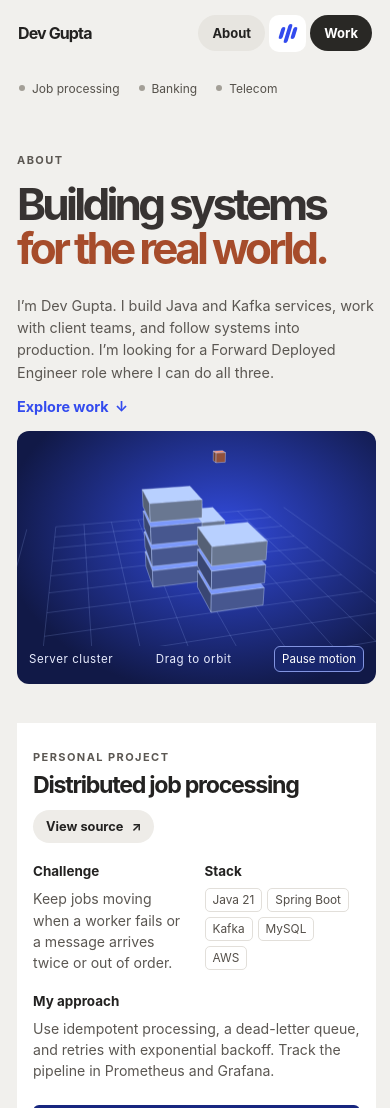
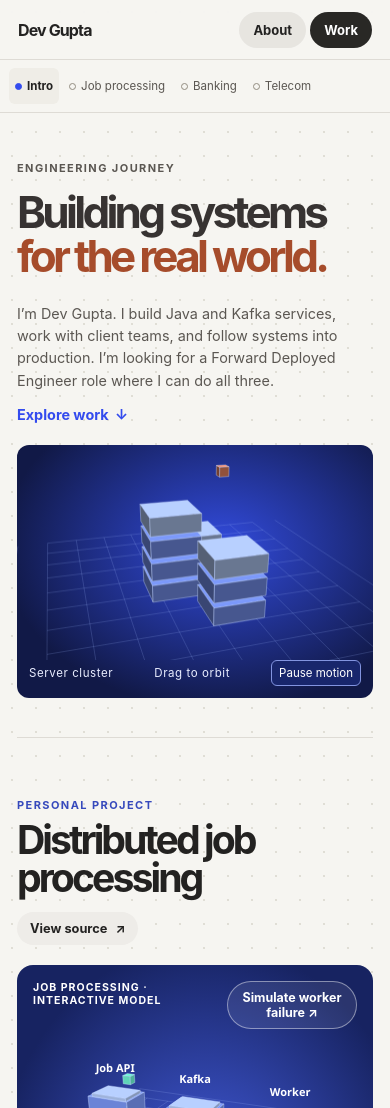
Before and after one commit to DevGup/Portfolio, a plain HTML site: page Portfolio/dist/index.html in a window 390 px wide. Shown: the top 1108 px of the page. Drawn offline with Linux system fonts and the light colour scheme.

Commit message:
Turn portfolio case studies into a scrollable journey

```diff
--- a/Portfolio/dist/index.html
+++ b/Portfolio/dist/index.html
@@ -15,7 +15,6 @@
     <a class="brand" href="#top">Dev Gupta</a>
     <nav class="main-nav" aria-label="Main navigation">
       <a href="#about">About</a>
-      <a class="mark" href="#top" aria-label="Dev Gupta, home" aria-hidden="false"><span></span><span></span><span></span></a>
       <a class="selected" href="#work">Work</a>
     </nav>
     <div class="header-links">
@@ -24,20 +23,22 @@
     </div>
   </header>
 
-  <nav class="index" aria-label="Project index">
-    <a href="#jobs"><span></span>Job processing</a>
-    <a href="#banking"><span></span>Banking</a>
-    <a href="#telecom"><span></span>Telecom</a>
+  <nav class="index" aria-label="Journey chapters">
+    <p class="index-title" aria-hidden="true">Chapters</p>
+    <a href="#about"><span aria-hidden="true"></span>Intro</a>
+    <a href="#jobs"><span aria-hidden="true"></span>Job processing</a>
+    <a href="#banking"><span aria-hidden="true"></span>Banking</a>
+    <a href="#telecom"><span aria-hidden="true"></span>Telecom</a>
   </nav>
 
   <main id="main">
     <section id="about" class="hero frame" aria-labelledby="intro">
       <div class="hero-copy">
-        <p class="label">About</p>
+        <p class="label">Engineering journey</p>
         <h1 id="intro">Building systems<br> <em>for the real world.</em></h1>
         <div class="hero-foot">
           <p>I’m Dev Gupta. I build Java and Kafka services, work with client teams, and follow systems into production. I’m looking for a Forward Deployed Engineer role where I can do all three.</p>
-          <a class="next" href="#work">Explore work <span aria-hidden="true">↓</span></a>
+          <a class="next" href="#jobs">Explore work <span aria-hidden="true">↓</span></a>
         </div>
       </div>
       <figure class="hero-model">
@@ -48,12 +49,11 @@
 
     <section id="work" class="work frame" aria-label="Selected work">
       <article class="case" id="jobs" aria-labelledby="jobs-title">
-        <div class="case-info">
-          <div><p class="label">Personal project</p><h2 id="jobs-title">Distributed job processing</h2><a class="pill" href="https://github.com/DevGup/job-processing-system">View source <span aria-hidden="true">↗</span></a></div>
-          <div><h3>Challenge</h3><p>Keep jobs moving when a worker fails or a message arrives twice or out of order.</p></div>
-          <div><h3>Stack</h3><ul class="tags"><li>Java 21</li><li>Spring Boot</li><li>Kafka</li><li>MySQL</li><li>AWS</li></ul></div>
-          <div><h3>My approach</h3><p>Use idempotent processing, a dead-letter queue, and retries with exponential backoff. Track the pipeline in Prometheus and Grafana.</p></div>
-        </div>
+        <header class="case-title">
+          <p class="label">Personal project</p>
+          <h2 id="jobs-title">Distributed job processing</h2>
+          <a class="pill" href="https://github.com/DevGup/job-processing-system">View source <span aria-hidden="true">↗</span></a>
+        </header>
         <figure class="art pipeline" aria-labelledby="pipeline-title">
           <div class="art-head">
             <figcaption id="pipeline-title">Job processing · Interactive model</figcaption>
@@ -69,37 +69,50 @@
           </div>
           <p class="art-status" id="pipeline-status" role="status">The API queues jobs in Kafka. A worker consumes each job.</p>
         </figure>
+        <div class="case-info">
+          <div><h3>Challenge</h3><p>Keep jobs moving when a worker fails or a message arrives twice or out of order.</p></div>
+          <div><h3>My approach</h3><p>Use idempotent processing, a dead-letter queue, and retries with exponential backoff. Track the pipeline in Prometheus and Grafana.</p></div>
+          <div><h3>Stack</h3><ul class="tags"><li>Java 21</li><li>Spring Boot</li><li>Kafka</li><li>MySQL</li><li>AWS</li></ul></div>
+        </div>
       </article>
 
       <article class="case" id="banking" aria-labelledby="banking-title">
-        <div class="case-info">
-          <div><p class="label">LTIMindtree · Citi engagement</p><h2 id="banking-title">Core banking reliability</h2><p class="tenure">Jun 2024 – Present</p></div>
-          <div><h3>Challenge</h3><p>Recurring SLA failures across 500+ Autosys jobs and slow queries in core banking workflows.</p></div>
-          <div><h3>Stack</h3><ul class="tags"><li>Kafka</li><li>SQL</li><li>Redis</li><li>Autosys</li></ul></div>
-          <div><h3>My approach</h3><p>Tuned Kafka and batch schedules, indexed database queries, and added Redis caching. I also automated recurring production diagnostics with Python and Korn Shell.</p></div>
-        </div>
+        <header class="case-title">
+          <p class="label">LTIMindtree · Citi engagement</p>
+          <h2 id="banking-title">Core banking reliability</h2>
+          <p class="tenure">Jun 2024 – Present</p>
+        </header>
         <figure class="art banking" aria-labelledby="bank-art">
           <figcaption class="art-label" id="bank-art">Batch completion · Eastern Standard Time</figcaption>
           <div class="clock" aria-hidden="true"><span class="clock-hand"></span></div>
           <div class="metric" aria-label="Batch completion moved from 6 a.m. to 3 a.m."><span>06:00</span><b aria-hidden="true">→</b><strong>03:00</strong></div>
           <p class="art-status">Core banking queries also dropped from five minutes to two.</p>
         </figure>
+        <div class="case-info">
+          <div><h3>Challenge</h3><p>Recurring SLA failures across 500+ Autosys jobs and slow queries in core banking workflows.</p></div>
+          <div><h3>My approach</h3><p>Tuned Kafka and batch schedules, indexed database queries, and added Redis caching. I also automated recurring production diagnostics with Python and Korn Shell.</p></div>
+          <div><h3>Stack</h3><ul class="tags"><li>Kafka</li><li>SQL</li><li>Redis</li><li>Autosys</li></ul></div>
+        </div>
       </article>
 
       <article class="case" id="telecom" aria-labelledby="telecom-title">
-        <div class="case-info">
-          <div><p class="label">Jio Platforms</p><h2 id="telecom-title">Telecom configuration</h2><p class="tenure">Oct 2023 – Jun 2024</p></div>
-          <div><h3>Challenge</h3><p>Each vendor request required validating data and updating set-top box configurations for regional requirements.</p></div>
-          <div><h3>Stack</h3><ul class="tags"><li>Python</li><li>Linux</li></ul></div>
-          <div><h3>My approach</h3><p>Worked with Verimetrics on regional configurations and automated vendor validation. Monitored eight Linux servers during high-traffic IPL periods.</p></div>
-        </div>
+        <header class="case-title">
+          <p class="label">Jio Platforms</p>
+          <h2 id="telecom-title">Telecom configuration</h2>
+          <p class="tenure">Oct 2023 – Jun 2024</p>
+        </header>
         <figure class="art telecom" aria-labelledby="telecom-art">
           <figcaption class="art-label" id="telecom-art">Set-top box updates · Time per request</figcaption>
           <div class="comparison">
-            <div><span>Before automation</span><div class="bar"><strong>3 hours</strong></div></div>
-            <div><span>With automation</span><div class="bar short"><strong>30 min</strong></div></div>
+            <div><p><span>Before automation</span><strong>3 hours</strong></p><div class="bar" aria-hidden="true"></div></div>
+            <div><p><span>With automation</span><strong>30 min</strong></p><div class="bar short" aria-hidden="true"></div></div>
           </div>
         </figure>
+        <div class="case-info">
+          <div><h3>Challenge</h3><p>Each vendor request required validating data and updating set-top box configurations for regional requirements.</p></div>
+          <div><h3>My approach</h3><p>Worked with Verimetrics on regional configurations and automated vendor validation. Monitored eight Linux servers during high-traffic IPL periods.</p></div>
+          <div><h3>Stack</h3><ul class="tags"><li>Python</li><li>Linux</li></ul></div>
+        </div>
       </article>
     </section>
 
--- a/Portfolio/dist/scene.js
+++ b/Portfolio/dist/scene.js
@@ -3,7 +3,8 @@
   const projects = projectLinks.map(link => document.querySelector(link.hash));
 
   function updateIndex() {
-    const marker = Math.min(230, window.innerHeight * 0.4);
+    const stickyOffset = parseFloat(getComputedStyle(projects[0]).scrollMarginTop);
+    const marker = stickyOffset + 24;
     const active = projects.findIndex(project => {
       const bounds = project.getBoundingClientRect();
       return bounds.top <= marker && bounds.bottom > marker;
--- a/Portfolio/dist/styles.css
+++ b/Portfolio/dist/styles.css
@@ -1,15 +1,16 @@
 :root {
   font-family: "Instrument Sans", Inter, "Segoe UI", sans-serif;
   color: #232221;
-  background: #f1f0ed;
+  background: #f6f5f1;
   --muted: #5b5752;
   --blue: #334bee;
   --line: #dedbd5;
-  --gutter: clamp(60px, 13.5vw, 200px);
+  --gutter: clamp(140px, 15vw, 212px);
+  --header-height: 70px;
   scroll-behavior: smooth;
 }
 * { box-sizing: border-box; }
-body { margin: 0; }
+body { margin: 0; background-image: radial-gradient(#bdb8aa63 1px, transparent 1px); background-size: 24px 24px; }
 a { text-decoration: none; color: inherit; }
 p, h1, h2, h3, figure, ul { margin: 0; }
 button { font: inherit; cursor: pointer; }
@@ -17,51 +18,52 @@ a:focus-visible, button:focus-visible { outline: 2px solid #4960ff; outline-offs
 [hidden] { display: none !important; }
 .skip { position: fixed; z-index: 10; left: 20px; top: 10px; padding: 10px; color: white; background: #222; transform: translateY(-150%); }
 .skip:focus { transform: none; }
-.frame { margin-left: var(--gutter); margin-right: clamp(14px, 2vw, 36px); }
-.header { position: sticky; z-index: 5; top: 0; display: grid; grid-template-columns: 1fr auto 1fr; align-items: center; min-height: 91px; padding: 12px clamp(18px, 4vw, 56px); background: #f1f0edeb; backdrop-filter: blur(16px); }
+.frame { margin-left: var(--gutter); margin-right: clamp(20px, 4vw, 70px); }
+.header { position: sticky; z-index: 5; top: 0; display: grid; grid-template-columns: 1fr auto 1fr; align-items: center; min-height: var(--header-height); padding: 10px clamp(18px, 4vw, 56px); background: #f6f5f1ed; backdrop-filter: blur(16px); border-bottom: 1px solid var(--line); }
 .brand { font-weight: 750; letter-spacing: -.055em; width: fit-content; }
 .main-nav, .header-links { display: flex; align-items: center; gap: 4px; }
 .main-nav a { padding: 10px 14px; border-radius: 30px; font-size: 13px; font-weight: 650; background: #e7e5e0; }
 .main-nav .selected { background: #292825; color: white; }
-.main-nav .mark { display: flex; align-items: center; justify-content: center; gap: 2px; padding: 10px; width: 37px; height: 37px; background: white; border-radius: 10px; }
-.mark span { display: block; width: 4px; border-radius: 2px; height: 12px; background: var(--blue); transform: skew(-17deg); }
-.mark span:nth-child(2) { height: 19px; }
 .header-links { justify-self: end; gap: clamp(10px, 2vw, 28px); font-size: 13px; color: var(--muted); }
 .header-links a:hover, .brand:hover { color: var(--blue); }
-.index { position: fixed; z-index: 3; top: 27vh; left: clamp(10px, 3vw, 44px); display: grid; gap: 4px; }
-.index a { display: flex; align-items: center; gap: 7px; border-radius: 24px; width: fit-content; min-height: 36px; padding: 6px 8px; font-size: 12px; color: #55514b; }
-.index a span { width: 6px; height: 6px; border-radius: 50%; background: #a39f97; }
-.index a:hover, .index a[aria-current="location"] { background: #e3e0da; color: #242422; }
-.index a:hover span, .index a[aria-current="location"] span { background: var(--blue); }
+.index { position: fixed; z-index: 3; top: 29vh; left: clamp(12px, 3vw, 42px); display: grid; }
+.index-title { padding: 0 7px 12px; font-size: .65rem; font-weight: 700; letter-spacing: .12em; text-transform: uppercase; color: var(--muted); }
+.index a { position: relative; display: flex; align-items: center; gap: 10px; border-radius: 6px; min-height: 44px; padding: 5px 7px; font-size: .78rem; color: var(--muted); white-space: nowrap; }
+.index a + a::before { content: ''; position: absolute; left: 11px; bottom: calc(50% + 8px); height: 28px; border-left: 1px dotted #aaa499; }
+.index a span { flex: none; width: 9px; height: 9px; border: 1px solid #938d81; border-radius: 50%; background: #f6f5f1; }
+.index a:hover, .index a[aria-current="location"] { color: #232221; background: #efede7; }
+.index a[aria-current="location"] { font-weight: 700; }
+.index a:hover span, .index a[aria-current="location"] span { background: var(--blue); border-color: var(--blue); }
 .label { text-transform: uppercase; color: var(--muted); font-size: 11px; font-weight: 680; letter-spacing: .13em; line-height: 1.4; }
-.hero { padding: clamp(74px, 13vh, 138px) 0 clamp(55px, 10vh, 100px); }
-.hero h1 { font-size: clamp(3.25rem, 7.8vw, 9rem); line-height: .98; letter-spacing: -.085em; font-weight: 700; margin: 15px 0 25px; color: #373332; }
+.hero h1 { font-size: clamp(2.8rem, 5.9vw, 7rem); line-height: .98; letter-spacing: -.085em; font-weight: 700; margin: 15px 0 25px; color: #373332; }
 .hero em { font-style: normal; color: #a64c2b; }
 .hero-foot { display: flex; align-items: center; flex-wrap: wrap; gap: 14px 30px; color: var(--muted); font-size: clamp(.9rem, 1.35vw, 1.08rem); }
 .hero-foot p { max-width: 49ch; line-height: 1.55; }
 .next { color: var(--blue); font-weight: 670; }
 .next span { display: inline-block; margin-left: 3px; transition: transform .2s; }
 .next:hover span { transform: translateY(3px); }
-.work, .case, .hero, .footer { scroll-margin-top: 102px; }
-.case { background: #fff; margin-bottom: 18px; padding: clamp(16px, 2.1vw, 32px); }
-.case-info { display: grid; grid-template-columns: 1.15fr 1fr .68fr 1.15fr; gap: clamp(14px, 2vw, 28px); padding: clamp(11px, 2.1vw, 27px) 0 clamp(24px, 4.5vw, 64px); }
-.case-info h2 { font-size: clamp(1.45rem, 2.5vw, 3rem); line-height: 1.02; letter-spacing: -.055em; margin: 8px 0 13px; }
+.work, .case, .hero, .footer { scroll-margin-top: var(--header-height); }
+.case { --chapter-color: #3649bc; padding-block: clamp(38px, 7vh, 74px) clamp(48px, 11vh, 108px); border-top: 1px solid var(--line); }
+#banking { --chapter-color: #9b482e; }
+#telecom { --chapter-color: #275c4a; }
+.case-title { max-width: 56rem; margin-bottom: clamp(20px, 4vw, 36px); }
+.case-title .label { color: var(--chapter-color); }
+.case-title h2 { font-size: clamp(2.45rem, 6vw, 6.4rem); line-height: .98; letter-spacing: -.075em; margin: 8px 0 14px; text-wrap: balance; }
+.case-info { display: grid; grid-template-columns: 1fr 1.3fr .9fr; gap: clamp(20px, 3vw, 42px); margin-top: 12px; padding: clamp(18px, 3vw, 36px); background: #fff; border: 1px solid var(--line); border-radius: 16px; }
 .case-info h3 { font-size: .84rem; font-weight: 700; margin-bottom: 9px; }
 .case-info > div > p:not(.label), .tenure { font-size: .88rem; line-height: 1.5; color: var(--muted); }
 .tags { display: flex; flex-wrap: wrap; gap: 5px; list-style: none; padding: 0; }
 .tags li { border: 1px solid #e2dfda; border-radius: 5px; padding: 4px 7px; font-size: .74rem; color: #544f49; }
 .pill { display: inline-flex; align-items: center; gap: 8px; border-radius: 24px; padding: 9px 13px; background: #eeece8; font-weight: 650; font-size: .8rem; }
 .pill:hover { background: #e4e8ff; color: #263ac7; }
-.art { position: relative; isolation: isolate; border-radius: 6px; overflow: hidden; display: grid; grid-template-rows: auto 1fr auto; min-height: clamp(340px, 42vw, 560px); padding: clamp(15px, 2.5vw, 35px); }
+.art { position: relative; isolation: isolate; border-radius: clamp(16px, 2.4vw, 32px); overflow: hidden; display: grid; grid-template-rows: auto 1fr auto; min-height: clamp(340px, 40vw, 540px); padding: clamp(16px, 3vw, 38px); }
 .art-head { display: flex; align-items: center; justify-content: space-between; gap: 10px; }
 .art figcaption { font-size: clamp(.66rem, 1vw, .8rem); font-weight: 650; text-transform: uppercase; letter-spacing: .095em; }
 .art button { border: 1px solid #ffffff70; border-radius: 25px; background: #ffffff16; padding: 8px 12px; color: white; font-size: .78rem; font-weight: 650; }
 .art button:hover { background: white; color: #182ca2; }
-.art button:disabled { cursor: progress; opacity: .72; }
 .art-status { font-size: .84rem; line-height: 1.4; align-self: end; min-height: 2.8em; }
-.pipeline { background: radial-gradient(ellipse at 53% 62%, #425ef6, #17267f 72%); color: white; }
-.hero { display: grid; grid-template-columns: minmax(0, 1.16fr) minmax(0, 1fr); align-items: center; gap: clamp(16px, 3vw, 48px); padding-block: clamp(52px, 9vh, 110px); }
-.hero h1 { font-size: clamp(2.65rem, 5.9vw, 7rem); }
+.pipeline { background: radial-gradient(ellipse at 53% 62%, #435cde, #172361 78%); color: white; }
+.hero { display: grid; grid-template-columns: minmax(0, 1.16fr) minmax(0, 1fr); align-items: center; gap: clamp(22px, 4vw, 64px); padding-block: clamp(52px, 9vh, 110px); min-height: min(750px, calc(100svh - var(--header-height))); }
 .hero-model { display: grid; grid-template-rows: minmax(0, 1fr) auto; height: clamp(255px, 31vw, 475px); isolation: isolate; overflow: hidden; border-radius: 12px; background: radial-gradient(ellipse at 57% 40%, #324bdd, #111947 76%); color: #e9edff; }
 .hero-model figcaption { display: flex; justify-content: space-between; align-items: center; gap: 8px; padding: 0 12px 12px; font-size: .72rem; letter-spacing: .05em; }
 .hero-model button { color: white; background: #18266c; border: 1px solid #8294e0; padding: 5px 7px; border-radius: 6px; }
@@ -82,9 +84,9 @@ canvas[data-interactive]:active { cursor: grabbing; }
 .clock::after { content: ''; position: absolute; inset: calc(50% - 3px); border-radius: 50%; background: #783921; }
 .telecom { color: #173a2c; background: radial-gradient(ellipse at 80% 35%,#e8f4bc,#bad8b4 80%); }
 .comparison { align-self: center; width: min(84%, 650px); margin: 2rem auto; display: grid; gap: 24px; }
-.comparison span { display: block; font-size: .85rem; font-weight: 650; margin-bottom: 6px; }
-.bar { display: flex; align-items: center; border-radius: 4px; min-height: 44px; padding: 0 10px; color: white; background: #275c4a; font-size: clamp(.8rem, 2vw, 1.2rem); }
-.bar.short { width: calc(100% / 6); padding-inline: 3px; justify-content: center; white-space: nowrap; background: #122d22; }
+.comparison p { display: flex; flex-wrap: wrap; justify-content: space-between; gap: 6px 12px; font-size: .88rem; font-weight: 650; margin-bottom: 8px; }
+.bar { border-radius: 4px; height: clamp(22px, 5vw, 46px); background: #275c4a; }
+.bar.short { width: calc(100% / 6); background: #122d22; }
 @media (prefers-reduced-motion: no-preference) {
   .banking.is-animating .clock-hand { animation: advance-clock 1.2s cubic-bezier(.22,.74,.3,1) both; }
   .banking.is-animating .metric strong { animation: reveal-time .65s .43s ease-out both; }
@@ -109,26 +111,25 @@ canvas[data-interactive]:active { cursor: grabbing; }
 .footer address { display: grid; gap: 8px; font-style: normal; justify-items: start; overflow-wrap: anywhere; }
 .footer a:hover { color: var(--blue); }
 .back { font-size: .82rem; color: var(--muted); }
-@media (max-width: 1050px) { .index { left: 10px; } }
 @media (max-width: 790px) {
-  :root { --gutter: 17px; }
-  .header { min-height: 66px; grid-template-columns: 1fr auto; }
+  :root { --gutter: 17px; --header-height: 60px; }
+  .header { grid-template-columns: 1fr auto; }
   .header-links { display: none; }
-  .index { position: static; display: flex; flex-wrap: wrap; gap: 3px; margin: 5px 11px 0; }
-  .index a { min-height: 34px; }
-  .hero { grid-template-columns: minmax(0, 1fr); padding-block: 48px 39px; }
+  .index { position: sticky; top: var(--header-height); display: flex; gap: 4px; align-items: center; height: 53px; padding-inline: 9px; overflow-x: auto; background: #f6f5f1; border-bottom: 1px solid var(--line); }
+  .index-title, .index a + a::before { display: none; }
+  .index a { min-height: 36px; gap: 5px; font-size: .72rem; padding-inline: 6px; }
+  .index a span { width: 7px; height: 7px; }
+  .frame { margin-right: var(--gutter); }
+  .hero { grid-template-columns: minmax(0, 1fr); padding-block: 48px 39px; min-height: auto; }
   .hero-model { height: clamp(240px, 65vw, 400px); }
-  .case-info { grid-template-columns: 1fr 1fr; gap: 20px 16px; }
-  .work, .case, .hero, .footer { scroll-margin-top: 75px; }
+  .work, .case, .hero, .footer { scroll-margin-top: calc(var(--header-height) + 53px); }
 }
 @media (max-width: 445px) {
   .hero h1 { font-size: clamp(2.75rem, 11vw, 3.6rem); }
-  .case-info > div:first-child, .footer { grid-column: 1 / -1; }
-  .case-info > div:last-child { grid-column: 1 / -1; }
+  .case-info { grid-template-columns: 1fr; }
   .art-head { align-items: start; }
-  .art button { max-width: 112px; }
+  .art-head button { max-width: 130px; }
   .comparison { width: 100%; }
-  .bar.short { font-size: .7rem; }
   .footer { grid-template-columns: 1fr; }
 }
 @media (prefers-reduced-motion: reduce) {
```
